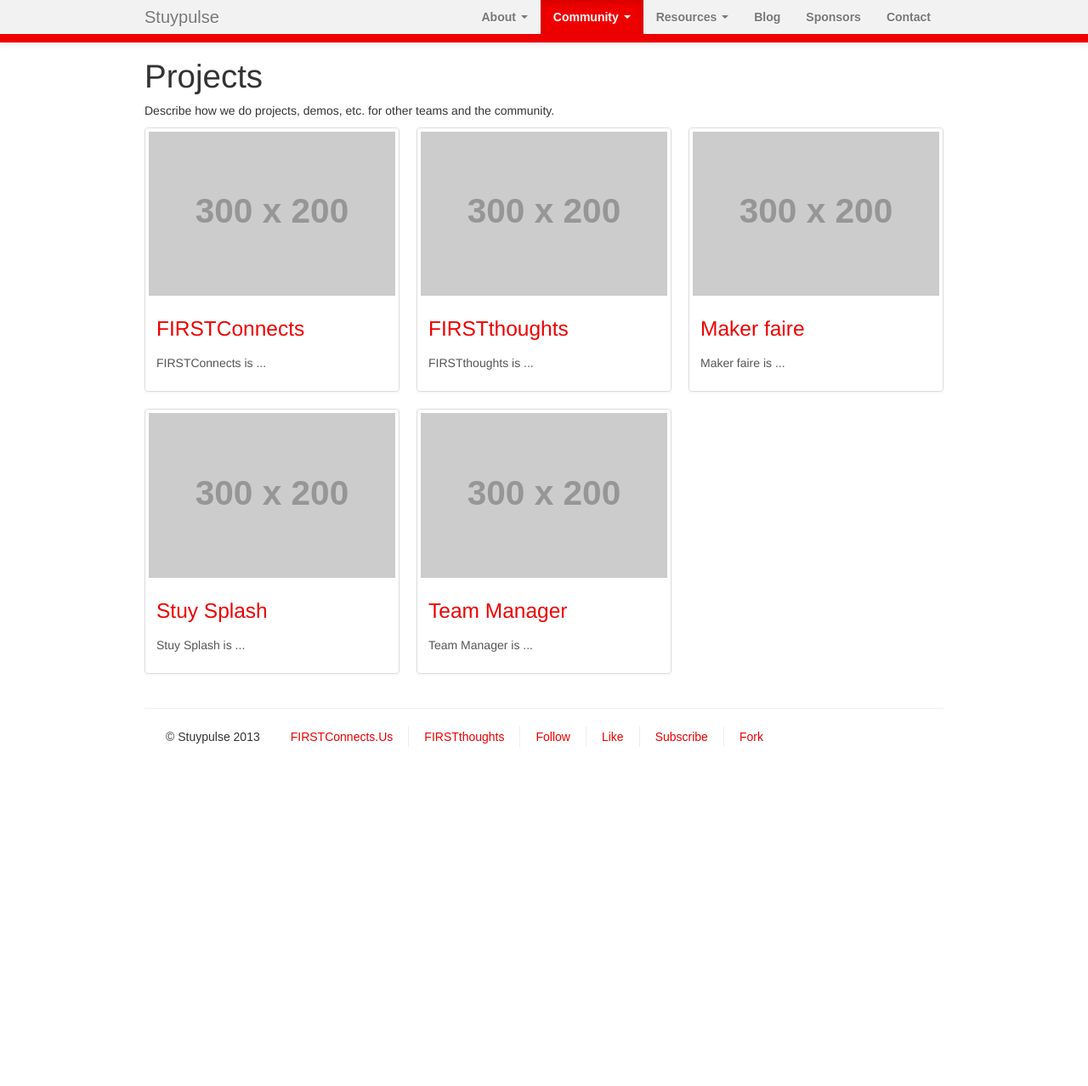
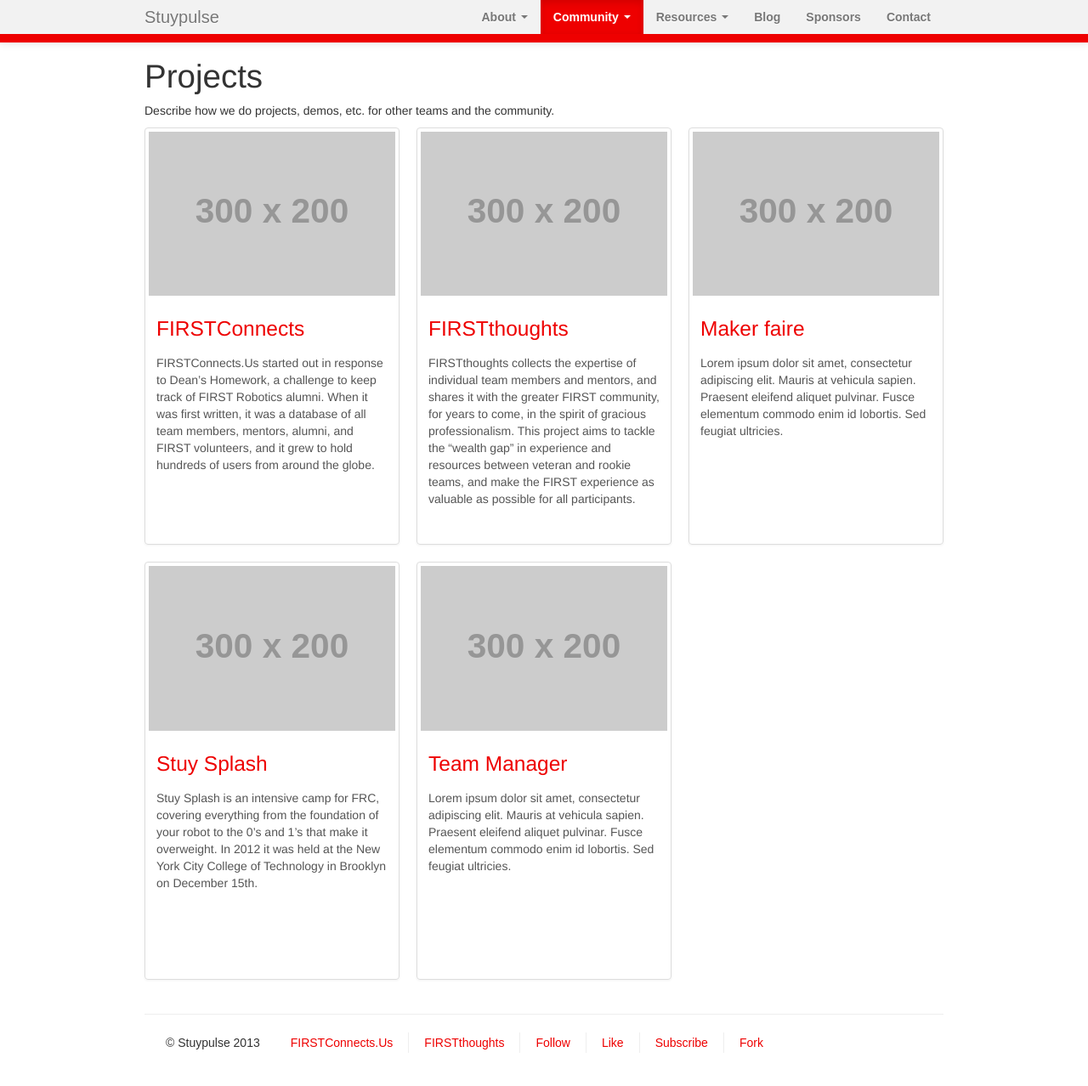
Before and after one commit to StuyPulse/team694.github.io, a Jekyll site: the page built from community/projects/index.html, in a window 1280 px wide and 1279 px high. Shown: the whole window at 85% size. Built offline with Jekyll 4.4.1, drawn with Linux system fonts in a browser that asks for light colours; nearby versions of some CDN libraries.

Commit message:
Add description for each project in community/project/index.html page

```diff
--- a/community/projects/index.html
+++ b/community/projects/index.html
@@ -5,18 +5,23 @@
     - name: FIRSTConnects
       url: /community/projects/firstconnects/
       image-url: http://placehold.it/300x200
+      description: FIRSTConnects.Us started out in response to Dean’s Homework, a challenge to keep track of FIRST Robotics alumni. When it was first written, it was a database of all team members, mentors, alumni, and FIRST volunteers, and it grew to hold hundreds of users from around the globe.
     - name: FIRSTthoughts
       url: /community/projects/firstthoughts/
       image-url: http://placehold.it/300x200
+      description: FIRSTthoughts collects the expertise of individual team members and mentors, and shares it with the greater FIRST community, for years to come, in the spirit of gracious professionalism. This project aims to tackle the “wealth gap” in experience and resources between veteran and rookie teams, and make the FIRST experience as valuable as possible for all participants.
     - name: Maker faire
       url: /community/projects/makerfaire/
       image-url: http://placehold.it/300x200
+      description: Lorem ipsum dolor sit amet, consectetur adipiscing elit. Mauris at vehicula sapien. Praesent eleifend aliquet pulvinar. Fusce elementum commodo enim id lobortis. Sed feugiat ultricies.
     - name: Stuy Splash
       url: /community/projects/stuysplash/
       image-url: http://placehold.it/300x200
+      description: Stuy Splash is an intensive camp for FRC, covering everything from the foundation of your robot to the 0’s and 1’s that make it overweight. In 2012 it was held at the New York City College of Technology in Brooklyn on December 15th.
     - name: Team Manager
-      url: /community/projects/teammanger/
+      url: /community/projects/teammanager/
       image-url: http://placehold.it/300x200
+      description: Lorem ipsum dolor sit amet, consectetur adipiscing elit. Mauris at vehicula sapien. Praesent eleifend aliquet pulvinar. Fusce elementum commodo enim id lobortis. Sed feugiat ultricies.
 ---
 
 <p>Describe how we do projects, demos, etc. for other teams and the community.</p>
@@ -28,7 +33,7 @@
                 <a href="{{ project.url }}"><img src="{{ project.image-url }}" alt="{{ project.name }}"></a>
                 <div class="caption">
                     <h3><a href="{{ project.url }}">{{ project.name }}</a></h3>
-                    <p>{{ project.name }} is ...</p>
+                    <p class="project-description">{{ project.description }}</p>
                 </div>
             </div>
          </li>
--- a/css/main.css
+++ b/css/main.css
@@ -76,3 +76,8 @@
 article{
     padding-top: 10px;
 }
+
+/* community project list style */
+.project-description{
+    height:200px;
+}
```
